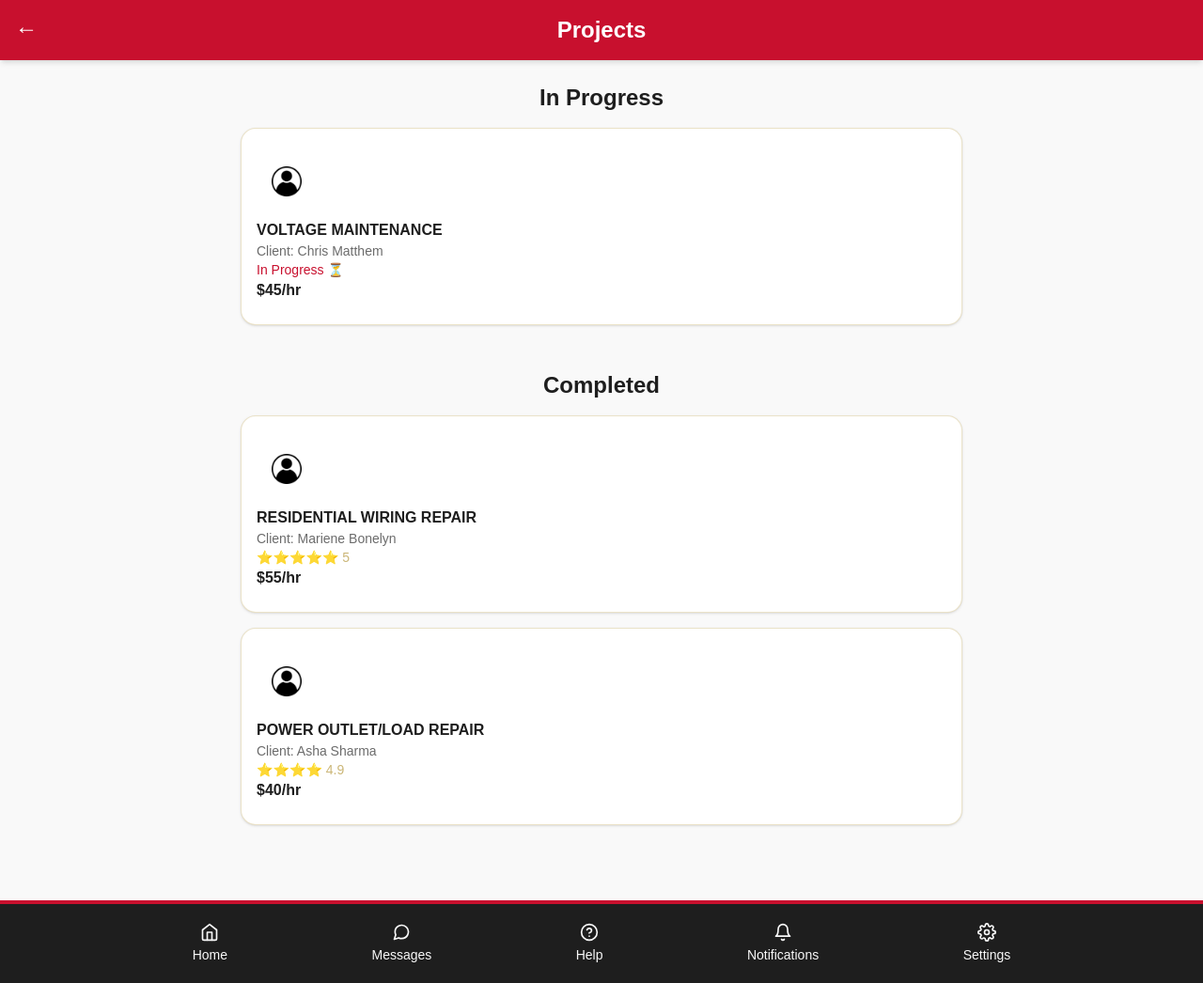
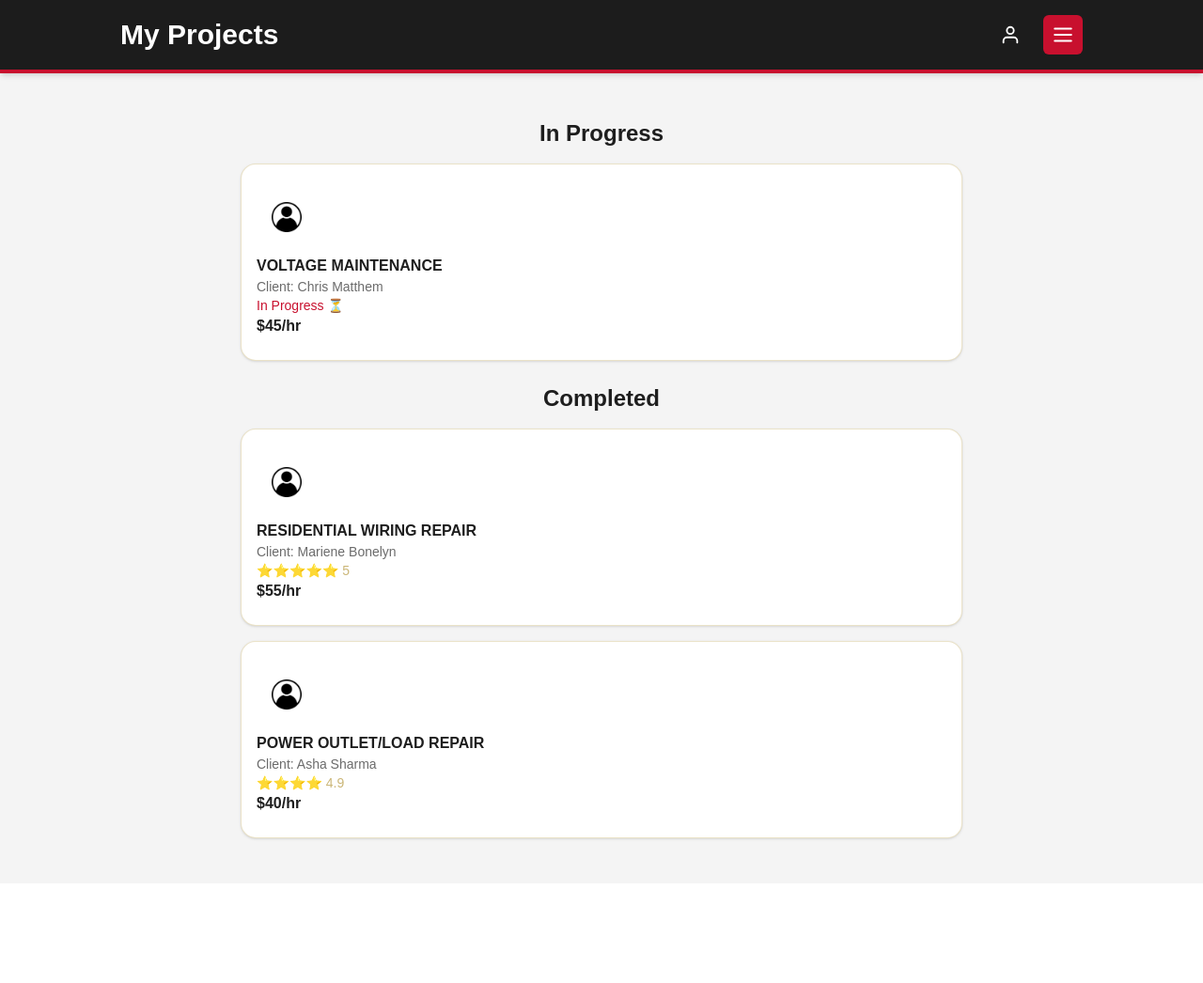
Before and after one commit to Maninder05/handyman_website, a Next.js app in the folder frontend/: page /jobs-done in a window 1280 px wide. Shown: the whole page at 94% size. After the commit the page ends 940 px from the top, so only its background shows below. Built offline with nearby package versions, Linux system fonts and the light colour scheme.

Commit message:
Update page.tsx

```diff
--- a/frontend/app/jobs-done/page.tsx
+++ b/frontend/app/jobs-done/page.tsx
@@ -1,20 +1,147 @@
 "use client";
+import { useState } from "react";
 import Image from "next/image";
 import Link from "next/link";
-import { FiHome, FiMessageCircle, FiHelpCircle, FiBell, FiSettings } from "react-icons/fi";
+import { useRouter } from "next/navigation";
+import { Menu, X } from "lucide-react";
+import { FiUser } from "react-icons/fi";
 
 export default function ProjectsPage() {
+  const [showMenu, setShowMenu] = useState(false);
+  const [showProfileMenu, setShowProfileMenu] = useState(false);
+  const router = useRouter();
+
+  const handleLogout = () => {
+    router.push("/");
+  };
+
+  const toggleMenu = () => {
+    setShowMenu(!showMenu);
+    setShowProfileMenu(false);
+  };
+
+  const toggleProfile = () => {
+    setShowProfileMenu(!showProfileMenu);
+    setShowMenu(false);
+  };
+
   return (
-    <div className="min-h-screen flex flex-col bg-[#F9F9F9] text-[#1E1E1E]">
-      {/* Header with Back Arrow */}
-      <div className="bg-[#C8102E] p-4 relative shadow-md flex items-center justify-center">
-        <Link href="/dashboard">
-          <button className="text-2xl absolute left-4 top-3 text-white">←</button>
+    <div className="min-h-screen bg-[#F4F4F4] flex flex-col">
+      {/* ✅ Header same as Order Page */}
+      <header className="bg-[#1C1C1C] shadow-md relative py-4 px-4 border-b-4 border-[#C8102E]">
+        <div className="max-w-5xl mx-auto flex items-center justify-between">
+          <h1 className="text-3xl font-bold text-[#FFFFFF]">My Projects</h1>
+
+          <div className="flex items-center gap-4 relative">
+            {/* Profile Icon */}
+            <button
+              onClick={toggleProfile}
+              className="p-2 rounded-full hover:bg-[#C5A96A]/30 transition"
+            >
+              <FiUser size={22} className="text-[#FFFFFF]" />
+            </button>
+
+            {/* Profile Dropdown */}
+            {showProfileMenu && (
+              <div className="absolute right-14 top-14 bg-[#1C1C1C] rounded-xl shadow-lg border border-[#C5A96A]/40 w-48 z-50">
+                <ul className="text-sm divide-y divide-[#333]">
+                  <li>
+                    <Link
+                      href="/handyAccount"
+                      className="block px-4 py-3 hover:bg-[#C8102E] hover:text-white transition text-[#FFFFFF]"
+                    >
+                      View Account
                     </Link>
-        <h1 className="text-2xl font-bold text-white">Projects</h1>
+                  </li>
+                  <li>
+                    <button
+                      onClick={handleLogout}
+                      className="w-full text-left px-4 py-3 text-[#C8102E] hover:bg-[#C8102E]/20 transition"
+                    >
+                      Logout
+                    </button>
+                  </li>
+                </ul>
               </div>
+            )}
 
-      {/* Main content of the page */}
+            {/* Hamburger Menu */}
+            <button
+              onClick={toggleMenu}
+              className="p-2 rounded-md hover:bg-[#C5A96A]/30 bg-[#C8102E] text-white transition"
+            >
+              {showMenu ? <X size={26} /> : <Menu size={26} />}
+            </button>
+
+            {/* Hamburger Dropdown */}
+            {showMenu && (
+              <div className="absolute right-0 top-14 bg-[#1C1C1C] shadow-xl rounded-xl border border-[#C5A96A]/40 w-56 text-sm z-50 overflow-hidden">
+                <ul className="divide-y divide-[#333] text-[#FFFFFF]">
+                  <li>
+                    <Link
+                      href="/create-service"
+                      className="block px-4 py-3 hover:bg-[#C8102E] transition"
+                    >
+                      Add Service
+                    </Link>
+                  </li>
+                  <li>
+                    <Link
+                      href="/Add-profile"
+                      className="block px-4 py-3 hover:bg-[#C8102E] transition"
+                    >
+                      Add Profile
+                    </Link>
+                  </li>
+                  <li>
+                    <Link
+                      href="/handyAccount"
+                      className="block px-4 py-3 hover:bg-[#C8102E] transition"
+                    >
+                      My Account
+                    </Link>
+                  </li>
+                  <li>
+                    <Link
+                      href="/order"
+                      className="block px-4 py-3 hover:bg-[#C8102E] transition"
+                    >
+                      Track Order
+                    </Link>
+                  </li>
+                  <li>
+                    <Link
+                      href="/membership"
+                      className="block px-4 py-3 hover:bg-[#C8102E] transition"
+                    >
+                      Membership Plan
+                    </Link>
+                  </li>
+                  <li>
+                    <Link
+                      href="/help"
+                      className="block px-4 py-3 hover:bg-[#C8102E] transition"
+                    >
+                      FAQ
+                    </Link>
+                  </li>
+                  <li>
+                    <Link
+                      href="/settings"
+                      className="block px-4 py-3 hover:bg-[#C8102E] transition"
+                    >
+                      Account Settings
+                    </Link>
+                  </li>
+                </ul>
+              </div>
+            )}
+          </div>
+        </div>
+      </header>
+
+      {/* ✅ Main content remains the same */}
+      <div className="flex-1 p-6 space-y-6 max-w-6xl mx-auto w-full">
         {/* In Progress jobs */}
         <div className="mb-6">
           <h2 className="text-2xl font-bold text-[#1E1E1E] mb-4 mt-6 text-center">
@@ -31,7 +158,9 @@ export default function ProjectsPage() {
             <div className="flex flex-col mt-2">
               <p className="font-bold text-[#1E1E1E]">VOLTAGE MAINTENANCE</p>
               <p className="text-[#6B6B6B] text-sm">Client: Chris Matthem</p>
-            <p className="text-[#C8102E] text-sm font-medium">In Progress ⏳</p>
+              <p className="text-[#C8102E] text-sm font-medium">
+                In Progress ⏳
+              </p>
               <p className="text-[#1E1E1E] font-semibold">$45/hr</p>
             </div>
           </div>
@@ -51,7 +180,9 @@ export default function ProjectsPage() {
               className="w-16 h-16 rounded-xl object-cover"
             />
             <div className="flex flex-col mt-2">
-            <p className="font-bold text-[#1E1E1E]">RESIDENTIAL WIRING REPAIR</p>
+              <p className="font-bold text-[#1E1E1E]">
+                RESIDENTIAL WIRING REPAIR
+              </p>
               <p className="text-[#6B6B6B] text-sm">Client: Mariene Bonelyn</p>
               <p className="text-[#CBB677] text-sm">⭐⭐⭐⭐⭐ 5</p>
               <p className="text-[#1E1E1E] font-semibold">$55/hr</p>
@@ -67,49 +198,16 @@ export default function ProjectsPage() {
               className="w-16 h-16 rounded-xl object-cover"
             />
             <div className="flex flex-col mt-2">
-            <p className="font-bold text-[#1E1E1E]">POWER OUTLET/LOAD REPAIR</p>
+              <p className="font-bold text-[#1E1E1E]">
+                POWER OUTLET/LOAD REPAIR
+              </p>
               <p className="text-[#6B6B6B] text-sm">Client: Asha Sharma</p>
               <p className="text-[#CBB677] text-sm">⭐⭐⭐⭐ 4.9</p>
               <p className="text-[#1E1E1E] font-semibold">$40/hr</p>
             </div>
           </div>
         </div>
-
-      {/* footer with five elements */}
-      <footer className="bg-[#1E1E1E] text-[#F9F9F9] mt-10 border-t-4 border-[#C8102E]">
-        <div className="max-w-5xl mx-auto flex justify-around py-5 text-sm">
-          <Link
-            href="/"
-            className="flex flex-col items-center gap-1 hover:text-[#C8102E] transition"
-          >
-            <FiHome size={20} /> Home
-          </Link>
-          <Link
-            href="/messages"
-            className="flex flex-col items-center gap-1 hover:text-[#C8102E] transition"
-          >
-            <FiMessageCircle size={20} /> Messages
-          </Link>
-          <Link
-            href="/help"
-            className="flex flex-col items-center gap-1 hover:text-[#C8102E] transition"
-          >
-            <FiHelpCircle size={20} /> Help
-          </Link>
-          <Link
-            href="/notifications"
-            className="flex flex-col items-center gap-1 hover:text-[#C8102E] transition"
-          >
-            <FiBell size={20} /> Notifications
-          </Link>
-          <Link
-            href="/settings"
-            className="flex flex-col items-center gap-1 hover:text-[#C8102E] transition"
-          >
-            <FiSettings size={20} /> Settings
-          </Link>
       </div>
-      </footer>
     </div>
   );
 }
```
Lines whose indentation alone changed are shown as unchanged.
